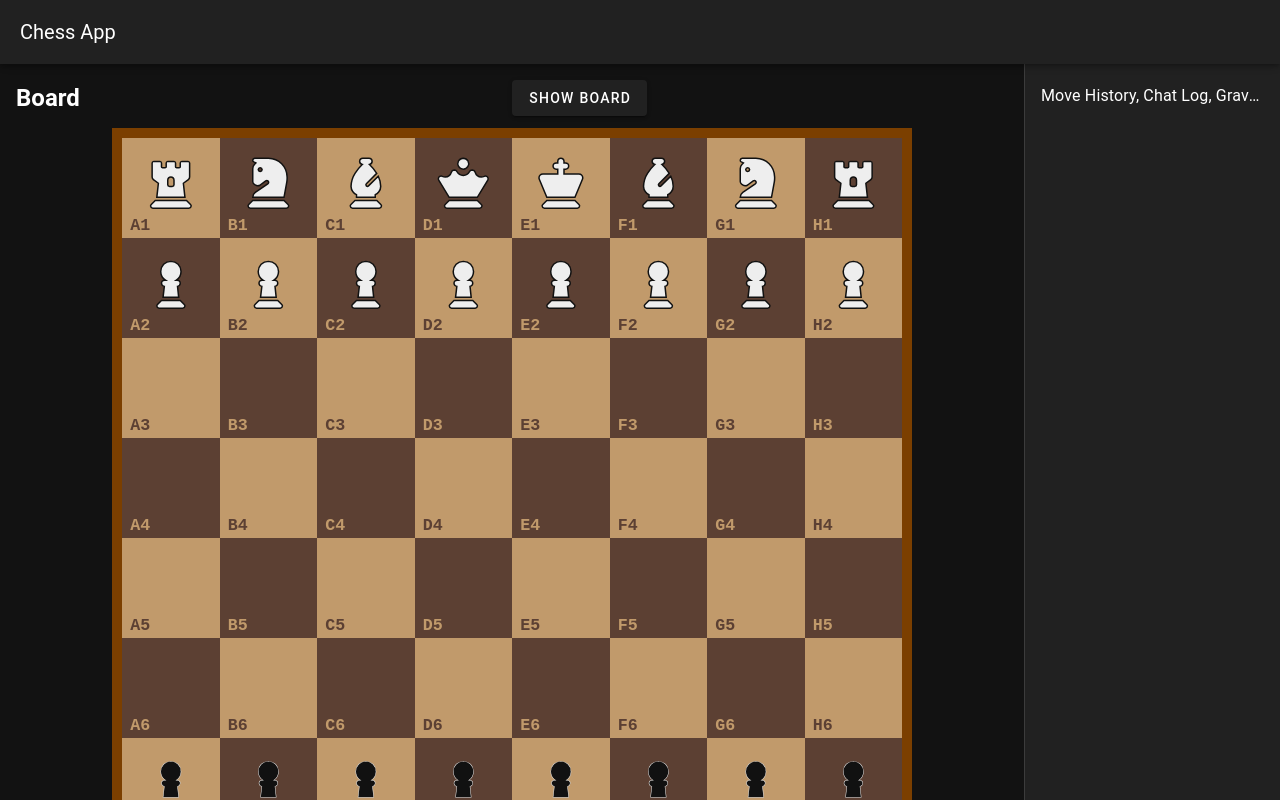
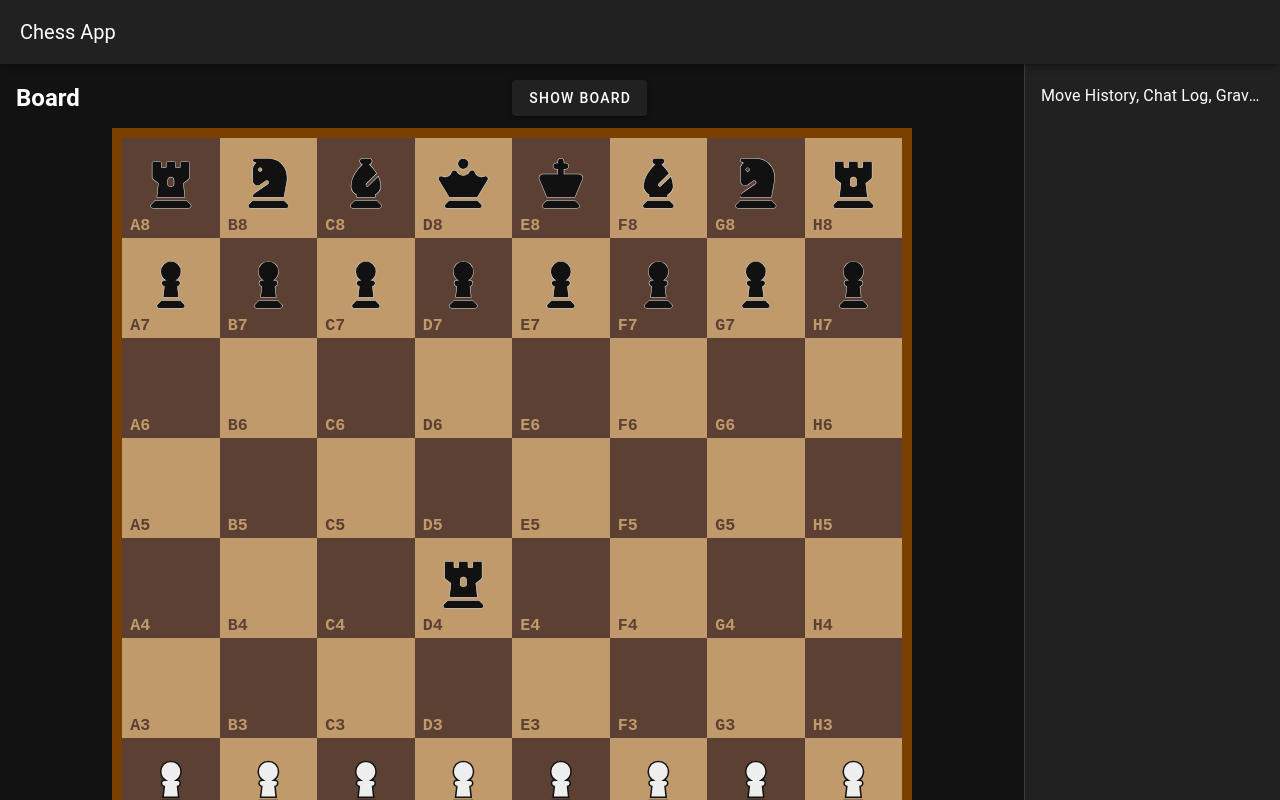
Before and after one commit to Jsnrez/vue-chess, a Vue app in the folder chess/: page / in a window 1280 px wide. Shown: the top 800 px of the page. Built offline with nearby package versions, Linux system fonts and the light colour scheme.

Commit message:
addon to prev commit

```diff
--- a/chess/src/components/Board.vue
+++ b/chess/src/components/Board.vue
@@ -13,10 +13,11 @@
             <v-col>
                 <!-- placeholder for player 1's captured pieces -->
             </v-col>
-            <v-col class="board" cols="8">
-                <v-row class="board-row" no-gutters v-for="(row, index_x) in board.boardState" :key="index_x">
+            <!-- Add logic to control flex-column-reverse depending on player color -->
+            <v-col class="board d-flex flex-column-reverse" cols="8">
+                <v-row class="board-row" no-gutters v-for="(row, index_y) in board.boardState" :key="index_y">
                     <v-col class="board-square" :class="{ selected: cell.selected, 'highlight-move': cell.prospectiveMove }"
-                        v-for="(cell, index_y) in row" :key="index_y" @click="testMovement(index_x, index_y)">
+                        v-for="(cell, index_x) in row" :key="index_x" @click="testMovement(index_x, index_y)">
                         <span class="board-piece" v-show="cell.piece" :class="cell.getPieceColorClass()">
                             <i class="fa-solid" :class="cell.getPieceIcon()"></i>
                         </span>
@@ -37,7 +38,7 @@
 </template>
 
 <script setup>
-import { reactive, ref } from 'vue';
+import { onMounted, reactive, ref } from 'vue';
 import { useBoardStore } from '../stores/board.js'
 
 const board = useBoardStore()
@@ -46,6 +47,10 @@ console.log(test)
 console.log(test.value)
 
 const pieceSelected = ref(false)
+
+onMounted(() => {
+    board.boardState[3][3].piece = 'rook'
+})
 
 function deepCopyArray(arr) {
     return arr.map(element => Array.isArray(element) ? deepCopyArray(element) : deepCopyObject(element));
@@ -79,17 +84,38 @@ function handleClick(colLetter, rowNum) {
 }
 
 function testMovement(x, y) {
-    console.log(x)
-    let testVal = board.rookMovement(x,y)
 
-    console.log(testVal)
+    const movementPatterns = {}
+
+    movementPatterns.getXAxisPositiveMovement = board.boardState[y].slice(x + 1)
+    // movementPatterns.getXAxisNegativeMovement = x ? testArrCopy[y].slice(-x) : []
+    movementPatterns.getXAxisNegativeMovement = x ? board.boardState.map(row => row.map(sq => sq).reverse())[y].slice(-x) : []
+    movementPatterns.getYAxisPositiveMovement = board.boardState.map(row => row[x]).slice(y + 1)
+    movementPatterns.getYAxisNegativeMovement = y ? board.boardState.map(row => row[x]).reverse().slice(-y) : []
+
+    Object.keys(movementPatterns).forEach(move_dir => {
+        for (let index = 0; index < movementPatterns[move_dir].length; index++) {
+            const element = movementPatterns[move_dir][index];
+            if (element.piece) {
+                index = movementPatterns[move_dir].length
+                continue
+            }
+            element.selected = true
+        }
+    })
 }
 
-function activatePiece(colLetter, rowNum) {
+const controlObject = {
+    forward: (x) => { return x },
+    backward: (x) => { return -x },
+
+}
+
+function activatePiece(row, col) {
     // activate piece, assign property to class
     // if piece from event is already the active one then unassign
 
-    if (!board.boardState[colLetter][rowNum].piece) {
+    if (!board.boardState[row][col].piece) {
         console.log('hit exit Clause')
         return
     }
@@ -97,7 +123,7 @@ function activatePiece(colLetter, rowNum) {
     // create working copy of board, use for patch later
     // const boardCopy = deepCopyArray(board.boardState)
     // reference to selected Cell
-    pieceSelected.value = board.boardState[colLetter][rowNum]
+    pieceSelected.value = board.boardState[row][col]
 
     pieceSelected.value.selected = true
 
--- a/chess/src/stores/board.js
+++ b/chess/src/stores/board.js
@@ -1,24 +1,23 @@
-import { defineStore } from 'pinia'
-import { reactive, ref } from 'vue'
-import { usePieces } from '../composables/pieces'
+import { defineStore } from 'pinia';
+import { ref } from 'vue';
+import { usePieces } from '../composables/pieces';
 
 export const useBoardStore = defineStore('board', () => {
+  const boardLoading = ref(false);
+  const boardCols = ['a', 'b', 'c', 'd', 'e', 'f', 'g', 'h'];
 
-    const boardLoading = ref(false)
-    const boardCols = ['a', 'b', 'c', 'd', 'e', 'f', 'g', 'h']
-
-    const { getPieceType } = usePieces()
+  const { getPieceType } = usePieces();
 
   function _isEven(a) {
-        return a % 2 == 0
+    return a % 2 == 0;
   }
   // TODO: Rename params to more readable
   function getColorEvaluation(id, tile) {
     // if id is even the evaluation needs to be even
     if (_isEven(id)) {
-            return _isEven(tile)
+      return _isEven(tile);
     }
-        return !_isEven(tile)
+    return !_isEven(tile);
   }
 
   class boardSquare {
@@ -28,8 +27,8 @@ export const useBoardStore = defineStore('board', () => {
       this.classes = null;
       this.piece = getPieceType(col + id);
       this.id = col + id;
-            this.selected = false
-            this.prospectiveMove = false
+      this.selected = false;
+      this.prospectiveMove = false;
     }
 
     // Temporary functions to test styling until pieces are implemented
@@ -45,7 +44,7 @@ export const useBoardStore = defineStore('board', () => {
     }
   }
 
-    const boardState = ref(getFreshBoard())
+  const boardState = ref(getFreshBoard());
 
   // [y-axis][x-axis]
   function getFreshBoard() {
@@ -54,34 +53,57 @@ export const useBoardStore = defineStore('board', () => {
       // console.log('columnLetter', columnLetter)
       return boardCols.map((col, tileIndex) => {
         // colIndex for determining evaluation type, tileIndex for color selection
-                return new boardSquare(col, colIndex + 1, tileIndex + 1)
-            })
-        })
+        return new boardSquare(col, colIndex + 1, tileIndex + 1);
+      });
+    });
   }
-
 
   // Keep the state in 2 parts - one for display and one for game management
 
   function rookMovement(x, y) {
     // we know both arrays have a length of 8
     // use a for-loop twice, one where x is unchanged, and another where y is unchanged
-        const allPossibleMoves = []
-        // maybe reverse the array for negative movement?
-        // can use this same algorithm
-        // slice into 2 arrays, reverse the negative movement, in the end we only need ids
-        //
-        for (let i = y + 1; i < 8; i++) {
-            console.log('Loop started at index of -- ', i)
-            console.log(boardState.value)
-            allPossibleMoves.push(boardState.value[x][i]['id'])
+    const allPossibleMoves = [];
+
+    const movementPatterns = {};
+
+    movementPatterns.getXAxisPositiveMovement = board.boardState[y].slice(
+      x + 1
+    );
+    // movementPatterns.getXAxisNegativeMovement = x ? testArrCopy[y].slice(-x) : []
+    movementPatterns.getXAxisNegativeMovement = x
+      ? board.boardState
+          .map((row) => row.map((sq) => sq).reverse())
+          [y].slice(-x)
+      : [];
+    movementPatterns.getYAxisPositiveMovement = board.boardState
+      .map((row) => row[x])
+      .slice(y + 1);
+    movementPatterns.getYAxisNegativeMovement = y
+      ? board.boardState
+          .map((row) => row[x])
+          .reverse()
+          .slice(-y)
+      : [];
+
+    Object.keys(movementPatterns).forEach((move_dir) => {
+      for (let index = 0; index < movementPatterns[move_dir].length; index++) {
+        const element = movementPatterns[move_dir][index];
+        if (element.piece) {
+          index = movementPatterns[move_dir].length;
+          continue;
+        }
+        element.selected = true;
+      }
+    });
+
+    return allPossibleMoves;
   }
 
-        // worry about corner cases later
-
-        console.log('test')
-        return allPossibleMoves
-    }
-
+  // returns a list of id's of all legal spaces to the end of an array
+  // function sequentialMove(index, array) {
+  //     return ''
+  // }
   // function __inlineMovement(origin, axis) {
   //     for (let i = origin + 1; i < 8; i++) {
   //         console.log('Loop started at index of -- ', i)
@@ -90,8 +112,8 @@ export const useBoardStore = defineStore('board', () => {
   // }
 
   const getSquareId = (x, y) => {
-        return boardState[x][y]['id']
-    }
+    return boardState[x][y]['id'];
+  };
 
   // higher order function idea - continue checking
   // function checks for prescence of piece on board square, returns id
@@ -99,7 +121,5 @@ export const useBoardStore = defineStore('board', () => {
 
   //distance to end
 
-
-
-    return { boardLoading, getFreshBoard, boardState, rookMovement }
-})
+  return { boardLoading, getFreshBoard, boardState, rookMovement };
+});
```
Lines whose indentation alone changed are shown as unchanged.
